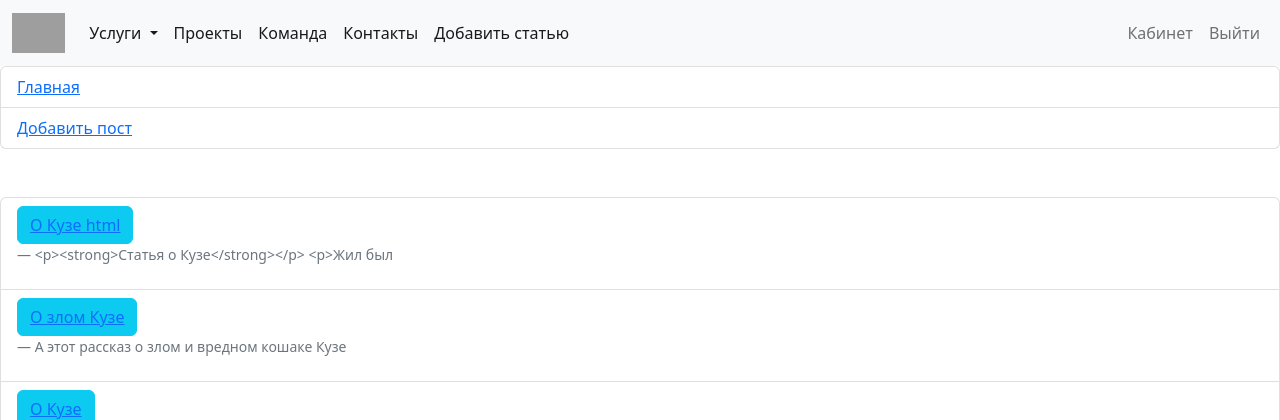
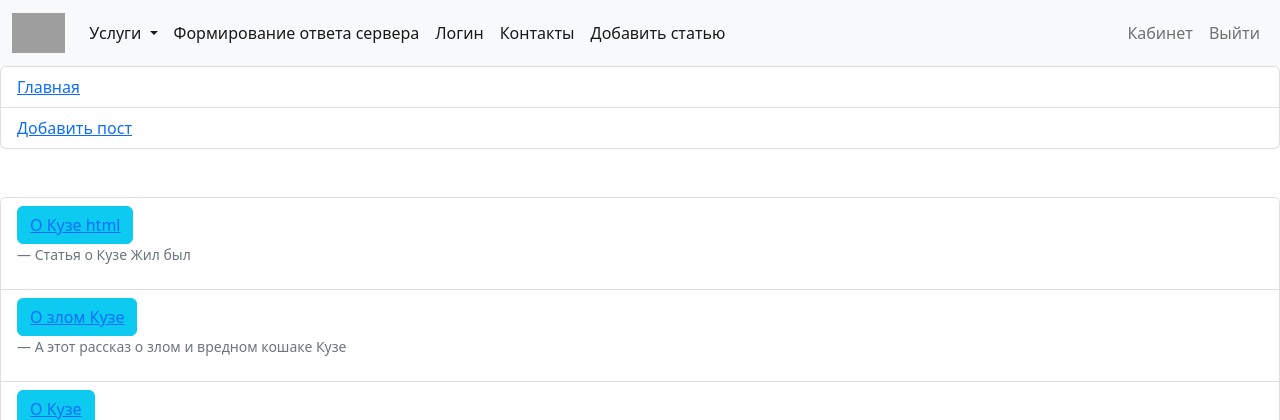
Before and after one commit to Denis-Bez/Education_Python_01, a Flask app: page / in a window 1280 px wide. Shown: the top 420 px of the page. Run offline with Flask 2, Linux system fonts and the light colour scheme; data comes from the database, SQL or seed files in the repository; parts of the project's set-up code (start-up, migrations or seed data) failed here and were passed over; grey boxes are pictures that could not be loaded.

Commit message:
Flask Education

```diff
--- a/05_Education_Flask/FDataBase.py
+++ b/05_Education_Flask/FDataBase.py
@@ -1,6 +1,8 @@
 import sqlite3
 import time
 import math
+
+from flask import url_for
 
 
 class FDataBase:
@@ -44,9 +46,19 @@ class FDataBase:
     # Get post from table "posts"
     def getPost(self, alias):
         try:
-            self.__cur.execute(f'SELECT title, text FROM posts WHERE url = "{alias}" LIMIT 1')
+            self.__cur.execute(f'SELECT title, text FROM posts WHERE url LIKE "{alias}" LIMIT 1')
             res = self.__cur.fetchone() # Mehod takes one value
             if res:
+
+                # Regular expressions to invite full links to image
+                # !!!Better save correcting link to data base for saving resourses
+                # base = url_for('static', filename='img')
+                # url to image
+                # text = re.sub(r'(?P<tag><img\s+[^>]*src=)(?P<quote>[\"'])(?P<url>.+?)(?P=quote)>',
+                #                 '\\g<tag>' + base + "/\\g<url>>",
+                #                 res['text'])
+                # return (res['tittle', text])
+
                 return res
         except sqlite3.Error as e:
             print("Ошибка получения статьи из БД"+str(e))
--- a/05_Education_Flask/app.py
+++ b/05_Education_Flask/app.py
@@ -1,4 +1,4 @@
-from flask import Flask, render_template, redirect, flash, url_for, session, request, abort, g
+from flask import Flask, make_response, render_template, redirect, flash, url_for, session, request, abort, g, make_response
 from config import CONFIG
 import sqlite3
 import os
@@ -82,5 +82,71 @@ def showPost(alias):
         return render_template('post.html', menu=dbase.getMenu(), title=title, post=post)
 
 
+# Generate a server response
+#@application.route('/lesson_11')
+#def lesson_11():
+
+    # # Opportunity using 'make_response' №1
+    # content = render_template('index.html', posts=[])
+    # # make_response(res_body, status_code=200), where 'res_body' - sending content, 'satatus_code' - server response code
+    # res = make_response(content)
+    # # display 'index.html' as a regular string
+    # res.headers['Content-Type'] = 'text/plain'
+    # # optional
+    # res.headers['Server'] = 'flasksite'
+    # return res
+
+    # Opportunity using 'make_response' №2
+    # img = None
+    # with application.open_resource(application.root_path + '\static\img\prince1.jpg', mode='rb') as f:
+    #     img = f.read()
+    # if img is None:
+    #     return 'None image'
+    # res = make_response(img)
+    # res.headers['Content-Type'] = 'image/jpg' # If write 'text/plain' that browser doesn't show picture
+    # return res
+
+    # # Opportunity using 'make_response' №3
+    # res = make_response('<h1>Ошибка сервера<h1>', 500)
+    # return res
+
+    # Three types server response 1) (response, status, headers) 2) (response, headers) 3) (response, status)
+    # @application.errorhandler(404)
+    # def pageNot(error):
+    #     return ('Страница не найдена', 404)
+    # return '<h1>Main Page</h1>', 200, {'Content-Type': 'text/plan'}
+
+    # 302 (temporarily), 301 (permanent) Redurect. Function in Flsk: redirect(location, status)
+    # return redirect(url_for('index'), 301)
+
+    # hooking of requests (перехват запросов)
+# @application.before_first_request
+# def before_first_request():
+#     print('before_first_request() called')
+# @application.before_request
+# def before_request():
+#     print('before_request() called')
+# @application.after_request
+# def after_request(response):
+#     print('after_request() called')
+#     return response
+# @application.teardown_request
+# def teardown_request(response):
+#     print('teardown_request() called')
+#     return response
+
+# Set cookies. function - set_cookie(key, value='', max_age=None(in seconds))
+@application.route('/login')
+def login():
+    log = ''
+    if request.cookies.get('logged'):
+        log = request.cookies.get('logged')
+
+    res = make_response(f'<h1>Форма авторизации</h1><p>logged: {log}')
+    # Record information 'yes' on key 'logged'
+    res.set_cookie('logged', 'yes')
+    # return response with cookie
+    return res
+
 if __name__ == "__main__":
     application.run(debug=True)
--- a/05_Education_Flask/templates/index.html
+++ b/05_Education_Flask/templates/index.html
@@ -13,7 +13,8 @@
     {% for p in posts -%}
     <li class="list-group-item">
         <p class="btn btn-info"><a href="{{ url_for('showPost', alias=p.url) }}">{{ p.title }}</a></p>
-        <p class="blockquote-footer">{{ p.text[:50] }}</p>
+        <!-- Filter 'striptags' delete tags from text -->
+        <p class="blockquote-footer">{{ p.text[:50] | striptags }}</p>
     </li>
     {% endfor -%}
 </ul>
--- a/05_Education_Flask/templates/layout.html
+++ b/05_Education_Flask/templates/layout.html
@@ -52,10 +52,10 @@
                         </ul>
                     </li>
                     <li class="nav-item">
-                        <a class="nav-link active" aria-current="page" href="#">Проекты</a>
+                        <a class="nav-link active" aria-current="page" href="/lesson_11">Формирование ответа сервера</a>
                     </li>
                     <li class="nav-item">
-                        <a class="nav-link active" aria-current="page" href="#">Команда</a>
+                        <a class="nav-link active" aria-current="page" href="/login">Логин</a>
                     </li>
                     <li class="nav-item">
                         <a class="nav-link active" aria-current="page" href="#">Контакты</a>
--- a/05_Education_Flask/templates/post.html
+++ b/05_Education_Flask/templates/post.html
@@ -4,6 +4,7 @@
 {% block body %}
 {{ super() }}
 
-{{ post }}
+<!-- Using filter 'safe'. Disable shielding.  -->
+{{ post | safe }}
 
 {% endblock %}
```
Also changed, not shown: 05_Education_Flask/static/img/prince1.jpg (added).
